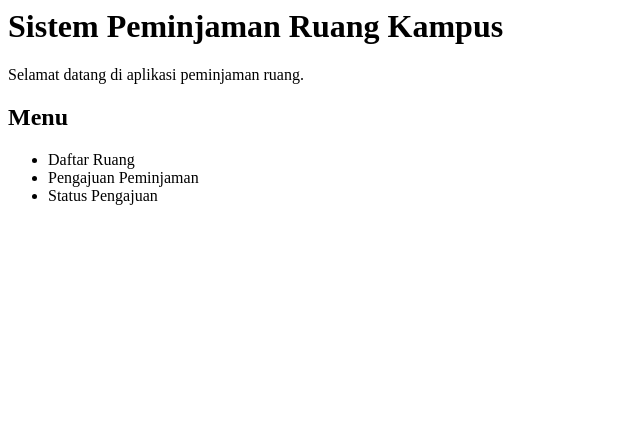
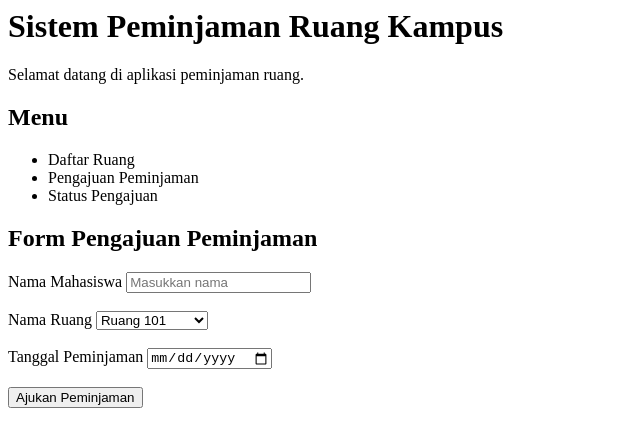
Before and after one commit to sulthansholahuddin/peminjaman-ruang, a plain HTML site: page index.html in a window 1280 px wide. Shown: the whole page, without its empty margins (0-640 px from the left). Drawn offline with Linux system fonts and the light colour scheme.

Commit message:
feat: add booking form

```diff
--- a/index.html
+++ b/index.html
@@ -14,5 +14,22 @@
         <li>Pengajuan Peminjaman</li>
         <li>Status Pengajuan</li>
     </ul>
+    <h2>Form Pengajuan Peminjaman</h2>
+<form>
+  <label for="nama">Nama Mahasiswa</label>
+  <input id="nama" type="text" placeholder="Masukkan nama">
+  <br><br>
+  <label for="ruang">Nama Ruang</label>
+  <select id="ruang">
+    <option>Ruang 101</option>
+    <option>Ruang 202</option>
+    <option>Laboratorium 1</option>
+  </select>
+  <br><br>
+  <label for="tanggal">Tanggal Peminjaman</label>
+  <input id="tanggal" type="date">
+  <br><br>
+  <button type="button">Ajukan Peminjaman</button>
+</form>
 </body>
 </html>
```
